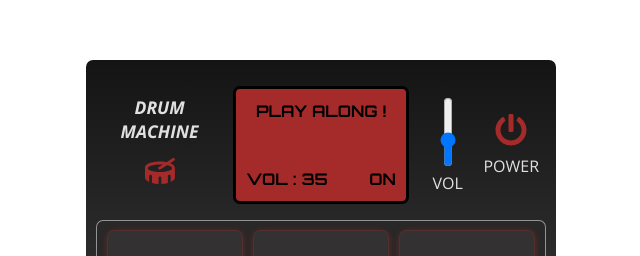
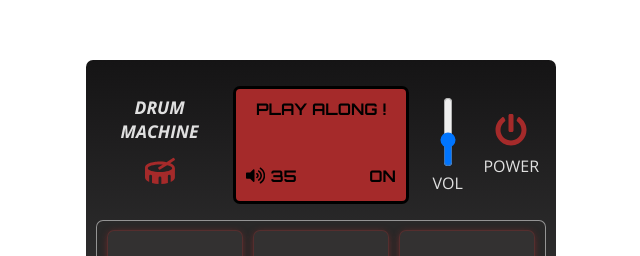
Before and after one commit to kelvinsanchez15/drum-machine, a React (Create React App) app: page / in a window 1280 px wide. Shown: the part 116-372 px from the top of the page, without its empty margins (319-959 px from the left). Built offline with nearby package versions, Linux system fonts and the light colour scheme; the HTML template or start-up script is replaced by a standard one.

Commit message:
Refactored props with object destructuring and more CSS changes

```diff
--- a/src/App.js
+++ b/src/App.js
@@ -109,7 +109,6 @@ export default function App() {
               keyCode={item.keyCode}
               keyTrigger={item.keyTrigger}
               audioSrc={item.src}
-              audioId={item.keyTrigger}
               updateDisplay={displayHandler}
               powerState={power}
               volumeLevel={volume}
--- a/src/components/Pad.js
+++ b/src/components/Pad.js
@@ -2,26 +2,34 @@ import React, { useState, useEffect } from "react";
 import "./Pad.scss";
 import { CSSTransition } from "react-transition-group";
 
-export default function Pad(props) {
+export default function Pad({
+  padId,
+  keyCode,
+  keyTrigger,
+  audioSrc,
+  updateDisplay,
+  powerState,
+  volumeLevel,
+}) {
   const [fadeProp, setfadeProp] = useState(false);
 
   const playAudio = () => {
     // playAudio logic only runs when power is set to true
-    if (props.powerState) {
+    if (powerState) {
       // Get html audio element with a selector
-      const audio = document.getElementById(props.keyTrigger);
+      const audio = document.getElementById(keyTrigger);
       audio.currentTime = 0;
       audio.play();
-      audio.volume = props.volumeLevel / 100;
+      audio.volume = volumeLevel / 100;
       // Update display text
-      props.updateDisplay(props.padId);
+      updateDisplay(padId);
       // Apply fade transition
       setfadeProp(true);
     }
   };
 
-  const keyHandler = ({ keyCode }) => {
-    if (keyCode === props.keyCode) {
+  const keyHandler = (e) => {
+    if (e.keyCode === keyCode) {
       playAudio();
     }
   };
@@ -41,9 +49,9 @@ export default function Pad(props) {
       exit={false}
       classNames="fade"
     >
-      <div id={props.padId} className="drum-pad" onClick={playAudio}>
-        <audio id={props.audioId} className="clip" src={props.audioSrc}></audio>
-        {props.keyTrigger}
+      <div id={padId} className="drum-pad" onClick={playAudio}>
+        <audio id={keyTrigger} className="clip" src={audioSrc}></audio>
+        {keyTrigger}
       </div>
     </CSSTransition>
   );
--- a/src/components/UserInterface.js
+++ b/src/components/UserInterface.js
@@ -1,8 +1,14 @@
 import React from "react";
 import "./UserInterface.scss";
-import { FaPowerOff, FaDrum } from "react-icons/fa";
+import { FaPowerOff, FaDrum, FaVolumeUp } from "react-icons/fa";
 
-export default function UserInterface(props) {
+export default function UserInterface({
+  display,
+  powerState,
+  volumeLevel,
+  onPowerClick,
+  onVolumeChange,
+}) {
   return (
     <>
       <div id="title">
@@ -12,12 +18,17 @@ export default function UserInterface(props) {
         </div>
       </div>
       <div id="display">
-        <div id="display-text">{props.display}</div>
+        <div id="display-text">{display}</div>
         <div id="status">
-          <span id="status-volume">
-            VOL : {props.powerState ? props.volumeLevel : ""}
-          </span>
-          <span>{props.powerState ? "ON" : "OFF"}</span>
+          <div id="status-volumen">
+            <div className="volumen-icon">
+              <FaVolumeUp />
+            </div>
+            {powerState ? `${volumeLevel}` : ""}
+          </div>
+          <div id="status-power">
+            <div>{powerState ? "ON" : "OFF"}</div>
+          </div>
         </div>
       </div>
       <div id="controls">
@@ -27,15 +38,15 @@ export default function UserInterface(props) {
               id="volume"
               type="range"
               orient="vertical"
-              defaultValue={props.volumeLevel}
-              onChange={props.onVolumeChange}
+              defaultValue={volumeLevel}
+              onChange={onVolumeChange}
             ></input>
           </div>
           <div>VOL</div>
         </div>
         <div className="controls-power">
-          <div className="btn-wrapper" onClick={props.onPowerClick}>
-            <div className={props.powerState ? "pwr-btn-on" : "pwr-btn-off"}>
+          <div className="btn-wrapper" onClick={onPowerClick}>
+            <div className={powerState ? "pwr-btn-on" : "pwr-btn-off"}>
               <FaPowerOff />
             </div>
           </div>
--- a/src/components/UserInterface.scss
+++ b/src/components/UserInterface.scss
@@ -1,5 +1,4 @@
 #title {
-  // background-color: blanchedalmond;
   font-style: italic;
   font-weight: bold;
   font-size: 1.1em;
@@ -34,19 +33,19 @@
 }
 
 #status {
-  /* background-color: coral; */
   display: flex;
   justify-content: space-between;
   margin: 0 10px;
-  #status-volume {
-    height: 40%;
-    width: 60%;
-    text-align: left;
+  #status-volumen {
+    display: flex;
+    .volumen-icon {
+      font-size: 1.2em;
+      margin-right: 5px;
+    }
   }
 }
 
 #controls {
-  // background-color: burlywood;
   height: 75%;
   width: 30%;
   display: flex;
@@ -86,6 +85,6 @@
 }
 
 .pwr-btn-off {
-  color: white;
+  color: rgb(224, 224, 224);
   font-size: 2em;
 }
```
